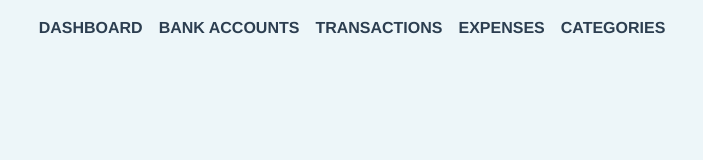
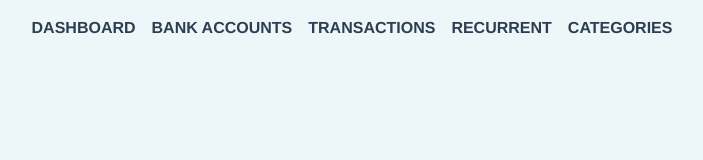
Before and after one commit to madison-mitchell/budgetting-app, a Vue app in the folder frontend/: page /login in a window 1280 px wide. Shown: the top 160 px of the page, without its empty margins (280-983 px from the left). Built offline with nearby package versions, Linux system fonts and the light colour scheme; the HTML template or start-up script is replaced by a standard one.

Commit message:
Updated Styling; Changed Expenses to Recurrent, as it includes Income

```diff
--- a/frontend/src/components/ExpenseCard.vue
+++ b/frontend/src/components/ExpenseCard.vue
@@ -65,7 +65,7 @@
                         }"
                         :style="{ width: budgetPercentage + '%' }"></div>
                 </div>
-                <p class="text-xs text-center mt-2">{{ budgetPercentage.toFixed(2) }}% of budget used</p>
+                <p class="text-xs text-right mt-2 text-gray-400">{{ budgetPercentage.toFixed(0) }}% of budget used</p>
             </div>
 
             <div v-if="expense.sharedExpense" class="show-hide-details-btn">
--- a/frontend/src/components/utility/Navigation.vue
+++ b/frontend/src/components/utility/Navigation.vue
@@ -4,7 +4,7 @@
             <router-link to="/dashboard" class="mr-4 hover:text-sky-400">DASHBOARD</router-link>
             <router-link to="/bank-accounts" class="mr-4 hover:text-sky-400">BANK ACCOUNTS</router-link>
             <router-link to="/transactions" class="mr-4 hover:text-sky-400">TRANSACTIONS</router-link>
-            <router-link to="/expenses" class="mr-4 hover:text-sky-400">EXPENSES</router-link>
+            <router-link to="/recurrent" class="mr-4 hover:text-sky-400">RECURRENT</router-link>
             <router-link to="/categories" class="mr-4 hover:text-sky-400">CATEGORIES</router-link>
         </div>
     </nav>
--- a/frontend/src/router/index.js
+++ b/frontend/src/router/index.js
@@ -3,7 +3,7 @@ import HomeView from '../views/HomeView.vue';
 import Login from '../components/Login.vue';
 import BankAccountsView from '../views/BankAccountsView.vue';
 import TransactionsView from '../views/TransactionsView.vue';
-import ExpensesView from '../views/ExpensesView.vue';
+import RecurrentView from '../views/RecurrentView.vue';
 import DashboardView from '../views/DashboardView.vue';
 import ProfileView from '../views/ProfileView.vue';
 import authService from '@/services/authService';
@@ -15,7 +15,7 @@ const routes = [
     { path: '/dashboard', name: 'Dashboard', component: DashboardView, meta: { requiresAuth: true } },
     { path: '/bank-accounts', name: 'BankAccounts', component: BankAccountsView, meta: { requiresAuth: true } },
     { path: '/transactions', name: 'Transactions', component: TransactionsView, meta: { requiresAuth: true } },
-    { path: '/expenses', name: 'Expenses', component: ExpensesView, meta: { requiresAuth: true } },
+    { path: '/recurrent', name: 'Expenses', component: RecurrentView, meta: { requiresAuth: true } },
     { path: '/profile', name: 'Profile', component: ProfileView, meta: { requiresAuth: true } },
     { path: '/categories', name: 'Categories', component: CategoriesView, meta: { requiresAuth: true } },
 ];
--- a/frontend/src/views/ExpensesView.vue
+++ b/frontend/src/views/RecurrentView.vue
@@ -1,6 +1,6 @@
 <template>
     <div class="max-w-7xl mx-auto p-12">
-        <h2 class="text-2xl font-semibold text-gray-900 mb-6">Expenses</h2>
+        <h2 class="text-2xl font-semibold text-gray-900 mb-6">Recurring Transactions</h2>
         <div class="flex justify-end mb-6">
             <AddButton @click="showModal = true" class="h-full" />
         </div>
```
